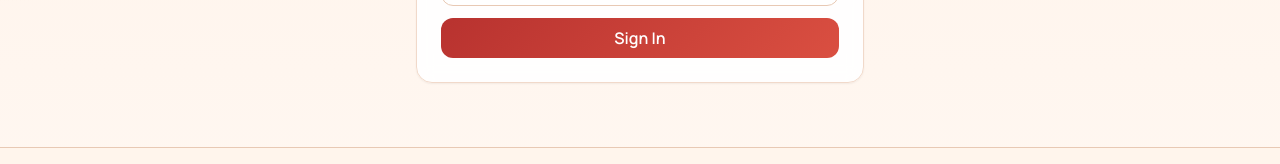
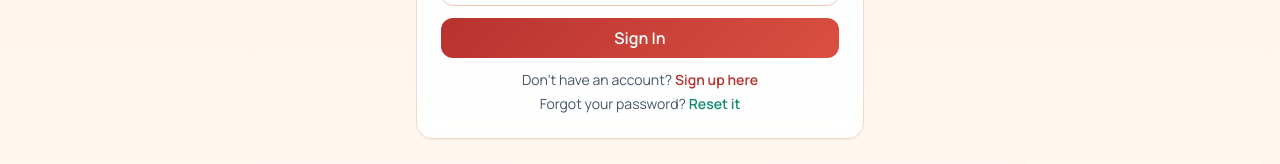
Before and after one commit to resiliencecarw-wq/nanbell-couture, a React (Vite) app: page /login in a window 1280 px wide. Shown: the part 330-494 px from the top of the page. Built offline with nearby package versions, Linux system fonts and the light colour scheme; no server answers.

Commit message:
Update LoginPage.jsx

```diff
--- a/src/pages/auth/LoginPage.jsx
+++ b/src/pages/auth/LoginPage.jsx
@@ -1,5 +1,5 @@
 import { useState } from "react";
-import { useNavigate } from "react-router-dom";
+import { Link, useNavigate } from "react-router-dom";
 import { useAuth } from "../../context/AuthContext";
 
 const LoginPage = () => {
@@ -37,6 +37,20 @@ const LoginPage = () => {
           </div>
           {error && <p className="rounded-lg bg-rose-50 px-3 py-2 text-sm text-rose-700">{error}</p>}
           <button className="btn-primary w-full">Sign In</button>
+          <div className="space-y-1 text-center text-sm text-slate-600">
+            <p>
+              Don't have an account?{" "}
+              <Link to="/register" className="font-semibold text-[#b8322f] hover:underline">
+                Sign up here
+              </Link>
+            </p>
+            <p>
+              Forgot your password?{" "}
+              <Link to="/forgot-password" className="font-semibold text-[#0f8b6e] hover:underline">
+                Reset it
+              </Link>
+            </p>
+          </div>
         </form>
       </div>
     </div>
```
